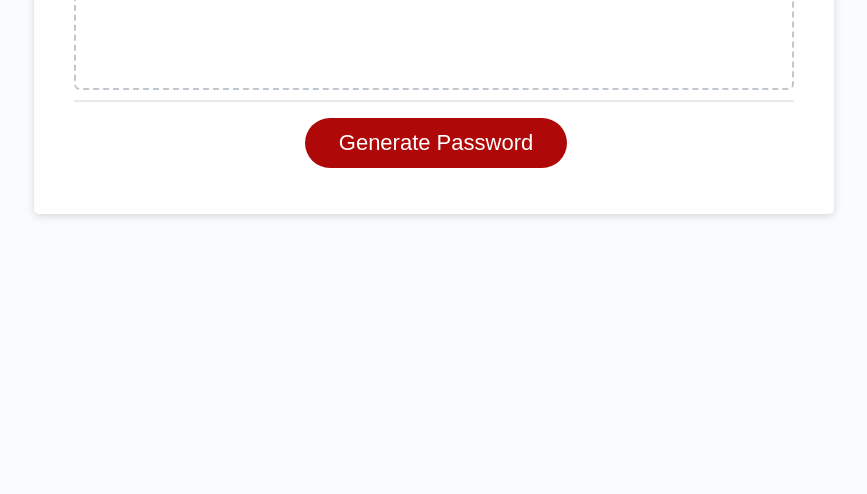
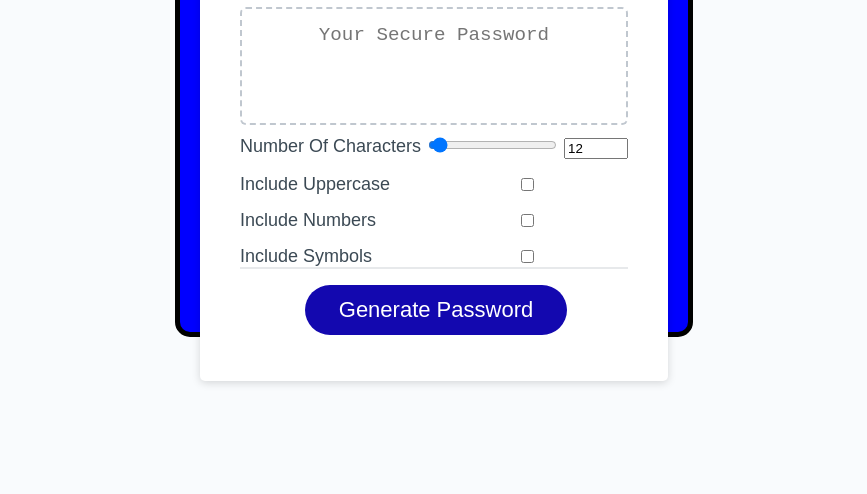
Before and after one commit to BloomNDecay/generatorx, a plain HTML site: page index.html in a window 1280 px wide. Shown: the part 306-800 px from the top of the page, without its empty margins (206-1073 px from the left). Drawn offline with Linux system fonts and the light colour scheme; files that its build step writes are made by us from their sources.

Commit message:
added some html elements and worked on JS

```diff
--- a/assets/css/style.css
+++ b/assets/css/style.css
@@ -7,27 +7,34 @@
 html,
 body,
 .wrapper {
-  height: 100%;
-  margin: 0;
+  height: 90%;
+  margin-top: 20px;
   padding: 0;
+
 }
 
 body {
   font-family: sans-serif;
   background-color: #f9fbfd;
+  display: flex;
+  justify-content: center;
 }
 
 .wrapper {
   padding-top: 30px;
   padding-left: 20px;
   padding-right: 20px;
+  background-color: blue;
+  border-radius: 15px 15px 15px;
+  border:5px solid black;
+  flex-direction: column;
 }
 
 header {
   text-align: center;
   padding: 20px;
   padding-top: 0px;
-  color: hsl(206, 17%, 28%);
+  color: hsl(180, 100%, 100%);
 }
 
 .card {
@@ -54,9 +61,21 @@ header {
   min-height: 100px;
 }
 
+/* added class for labels */
+
+.form {
+  display: grid;
+  grid-template-columns: auto auto;
+  row-gap: 15px;
+  column-gap: 5px;
+  justify-content: center;
+  align-items: center;
+}
+
 .card-footer {
   text-align: center;
 }
+
 
 .card-footer::before {
   content: " ";
@@ -74,7 +93,7 @@ header {
 
 .btn {
   border: none;
-  background-color: hsl(360, 91%, 36%);
+  background-color: rgb(19, 8, 175);
   border-radius: 25px;
   box-shadow: rgba(0, 0, 0, 0.1) 0px 1px 6px 0px rgba(0, 0, 0, 0.2) 0px 1px 1px
     0px;
@@ -85,7 +104,6 @@ header {
   margin: 16px 16px 16px 20px;
   padding: 14px 34px;
   text-align: center;
-  cursor: pointer;
 }
 
 button[disabled] {
@@ -107,7 +125,7 @@ button[disabled] {
   padding-top: 15px;
   padding-left: 15px;
   padding-right: 15px;
-  padding-bottom: 85px;
+  padding-bottom: 55px;
   font-size: 1.2rem;
   text-align: center;
   margin-top: 10px;
@@ -116,6 +134,7 @@ button[disabled] {
   border-radius: 6px;
   resize: none;
   overflow: hidden;
+  word-break: break-all;
 }
 
 @media (max-width: 690px) {
--- a/assets/script.js
+++ b/assets/script.js
@@ -1,15 +1,28 @@
+//create a function to allow slider to raise or lower the amount of characters
 
-// Assignment Code
+var CharacterRange = document.getElementById
+('CharacterRange')
+var CharacterNumber = document.getElementById
+('CharacterNumber')
+
+CharacterRange.addEventListener('input', syncCharacterAmount)
+CharacterNumber.addEventListener('input', syncCharacterAmount)
+
+function syncCharacterAmount(e) {
+  var value = e.target.value
+  CharacterNumber.value = value
+  CharacterRange.value = value
+}
+
+
 var generateBtn = document.querySelector("#generate");
 
-// Write password to the #password input
+generateBtn.addEventListener("click", writePassword);
+
 function writePassword() {
-  var password = generatePassword();
-  var passwordText = document.querySelector("#password");
+    var password = generatePassword();
+    var passwordText = document.querySelector("#password");
 
-  passwordText.value = password;
-
+    passwordText.value = password;
+    console.log(passwordText);
 }
-
-// Add event listener to generate button
-generateBtn.addEventListener("click", writePassword);
--- a/index.html
+++ b/index.html
@@ -5,7 +5,7 @@
     <meta name="viewport" content="width=device-width, initial-scale=1.0" />
     <meta http-equiv="X-UA-Compatible" content="ie=edge" />
     <title>Password Generator</title>
-    <link rel="stylesheet" href="style.css" />
+    <link rel="stylesheet" href="/assets/css/style.css" />
   </head>
   <body>
     <div class="wrapper">
@@ -23,12 +23,31 @@
             placeholder="Your Secure Password"
             aria-label="Generated Password"
           ></textarea>
+          <form class="form">
+            <label for="">Number Of Characters</label>
+            <div>
+            <input type="range" min="8" max="128" value="12"
+            id="CharacterRange">
+
+            <input type="number" min="8" max="128" value="12"
+            id="CharacterNumber">
+
+            </div>
+            <label for="Uppercase">Include Uppercase</label>
+            <input type="checkbox" id="Uppercase">
+
+            <label for="Numbers">Include Numbers</label>
+            <input type="checkbox" id="Numbers">
+
+            <label for="Symbols">Include Symbols</label>
+            <input type="checkbox" id="Symbols">
+          </form>
         </div>
         <div class="card-footer">
           <button id="generate" class="btn">Generate Password</button>
         </div>
       </div>
     </div>
-    <script src="script.js"></script>
+    <script src="/assets/script.js"></script>
   </body>
 </html>
```
